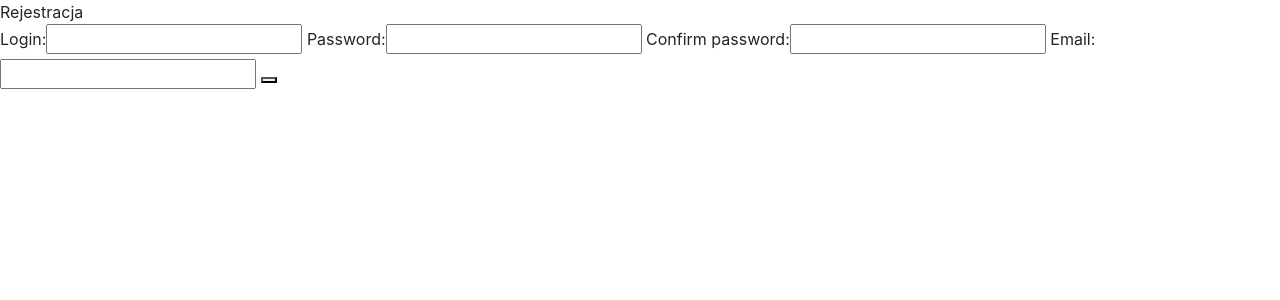
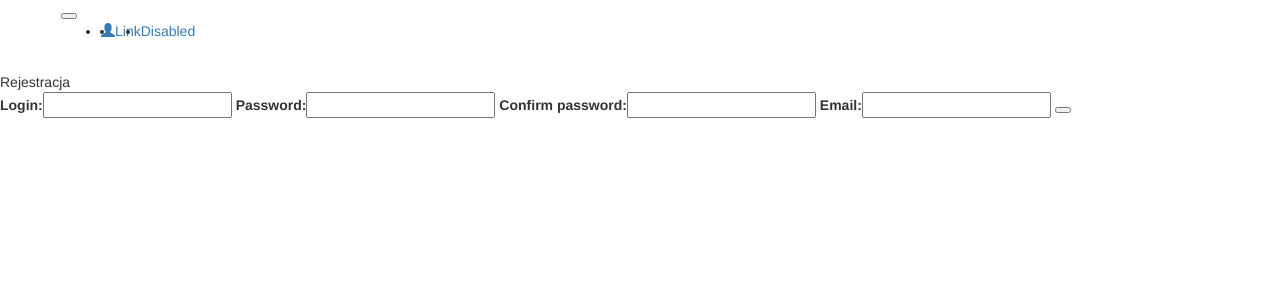
Before and after one commit to mateuszmarzec/RateYourSubjects, a Django app: a page that uses templates/base.html in a window 1280 px wide. Shown: the top 300 px of the page. Run offline with Django 3.2, Linux system fonts and the light colour scheme; a user stored in the database is signed in; some libraries are stand-ins or nearby versions.

Commit message:
navbar update

```diff
--- /dev/null
+++ b/Account/static/css/navibar.css
@@ -0,0 +1,4 @@
+.nav_logo{
+    width: 30px;
+    height: 30px;
+}
--- a/templates/base.html
+++ b/templates/base.html
@@ -5,9 +5,9 @@
 
     <!-- loading statics -->
     <link rel="stylesheet" href="{% static 'css/bootstrap.css' %}">
-    <link rel="stylesheet" href="{% static 'css/bootstrap-grid.css' %}">
-    <link rel="stylesheet" href="{% static 'css/bootstrap-reboot.css' %}">
-    <script src="{% static 'js/bootstrap.js' %}"></script>
+    <link rel="stylesheet" href="{% static 'css/navibar.css' %}">
+    <script src="https://code.jquery.com/jquery-3.2.1.slim.min.js" integrity="sha384-KJ3o2DKtIkvYIK3UENzmM7KCkRr/rE9/Qpg6aAZGJwFDMVNA/GpGFF93hXpG5KkN" crossorigin="anonymous"></script>
+    <script src="https://cdnjs.cloudflare.com/ajax/libs/popper.js/1.11.0/umd/popper.min.js" integrity="sha384-b/U6ypiBEHpOf/4+1nzFpr53nxSS+GLCkfwBdFNTxtclqqenISfwAzpKaMNFNmj4" crossorigin="anonymous"></script>
     <script src="{% static 'js/bootstrap.min.js' %}"></script>
     <!-- loading statics -->
 
@@ -22,7 +22,6 @@
     <!-- navibar -->
     {% include 'navibar.html' %}
     <!-- navibar -->
-
     {% block content %}
 
         <!-- content -->
--- a/templates/navibar.html
+++ b/templates/navibar.html
@@ -1,10 +1,22 @@
-<!DOCTYPE html>
-<html lang="en">
-<head>
-    <meta charset="UTF-8">
-    <title>Title</title>
-</head>
-<body>
+{% load static %}
 
-</body>
-</html>
+<nav class="navbar navbar-expand-lg navbar-dark bg-dark">
+  <button class="navbar-toggler" type="button" data-toggle="collapse" data-target="#navbarTogglerDemo03" aria-controls="navbarTogglerDemo03" aria-expanded="false" aria-label="Toggle navigation">
+    <span class="navbar-toggler-icon"></span>
+  </button>
+  <a class="navbar-brand" href="{% url 'RateApp:home' %}"><img class="nav_logo" src="{% static 'images/LOGO_TRIPLE_M_BIALE.png' %}"></a>
+
+  <div class="collapse navbar-collapse" id="navbarTogglerDemo03">
+    <ul class="navbar-nav ml-auto mt-2 mt-lg-0">
+      <li class="nav-item active">
+        <a class="nav-link" href="#"><span class="glyphicon glyphicon-user"></span></a>
+      </li>
+      <li class="nav-item">
+        <a class="nav-link" href="#">Link</a>
+      </li>
+      <li class="nav-item">
+        <a class="nav-link disabled" href="#">Disabled</a>
+      </li>
+    </ul>
+  </div>
+</nav>
```
Also changed, not shown: Account/static/images/LOGO_TRIPLE_M_BIALE.png (added), Account/static/images/LOGO_TRIPLE_M_CZARNE.png (added).
